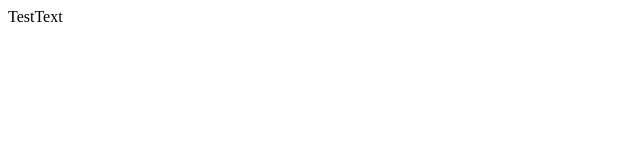
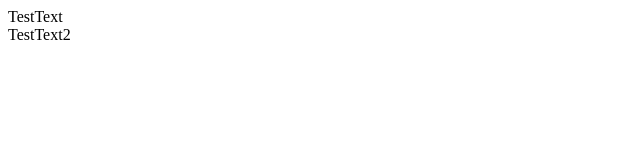
Before and after one commit to Creepbee/Test, a plain HTML site: page index.html in a window 1280 px wide. Shown: the full height of the page, 0-640 px from the left. Drawn offline with Linux system fonts and the light colour scheme.

Commit message:
Added a new line

```diff
--- a/index.html
+++ b/index.html
@@ -2,5 +2,6 @@
     <title>Test</title>
     <body>
         <div>TestText</div>
+        <div>TestText2</div>
     </body>
 </html>
```
